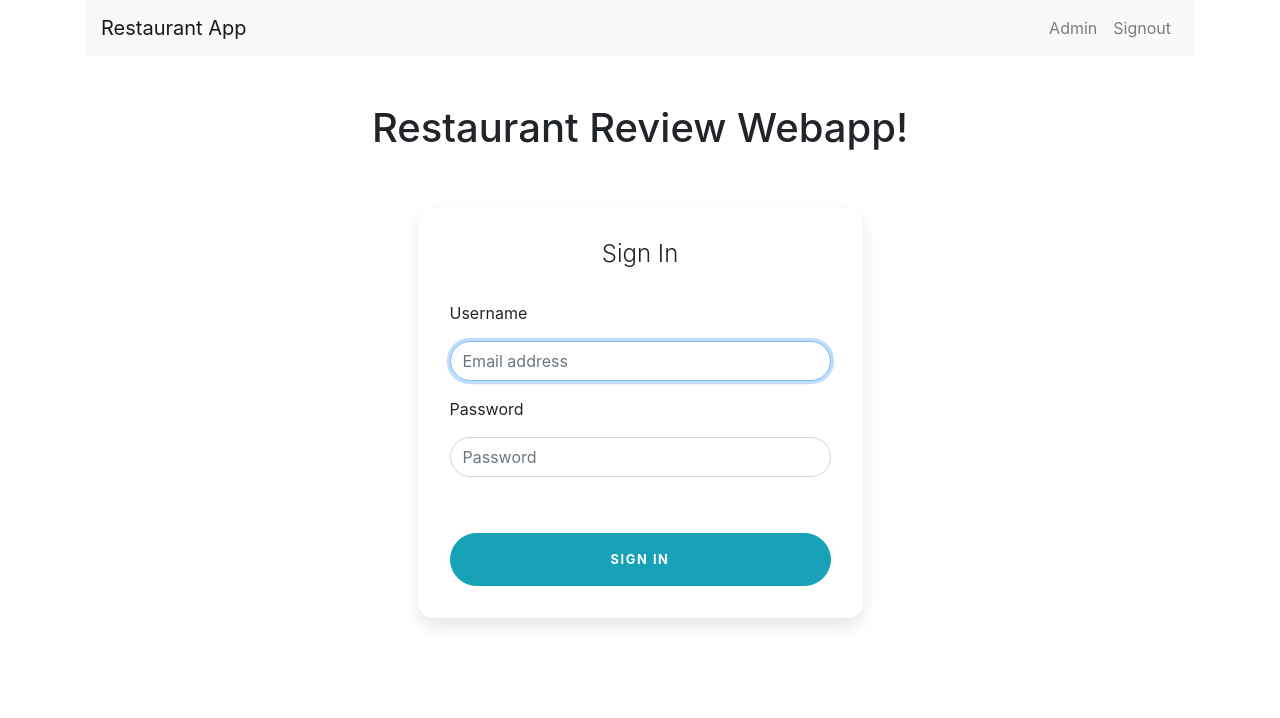
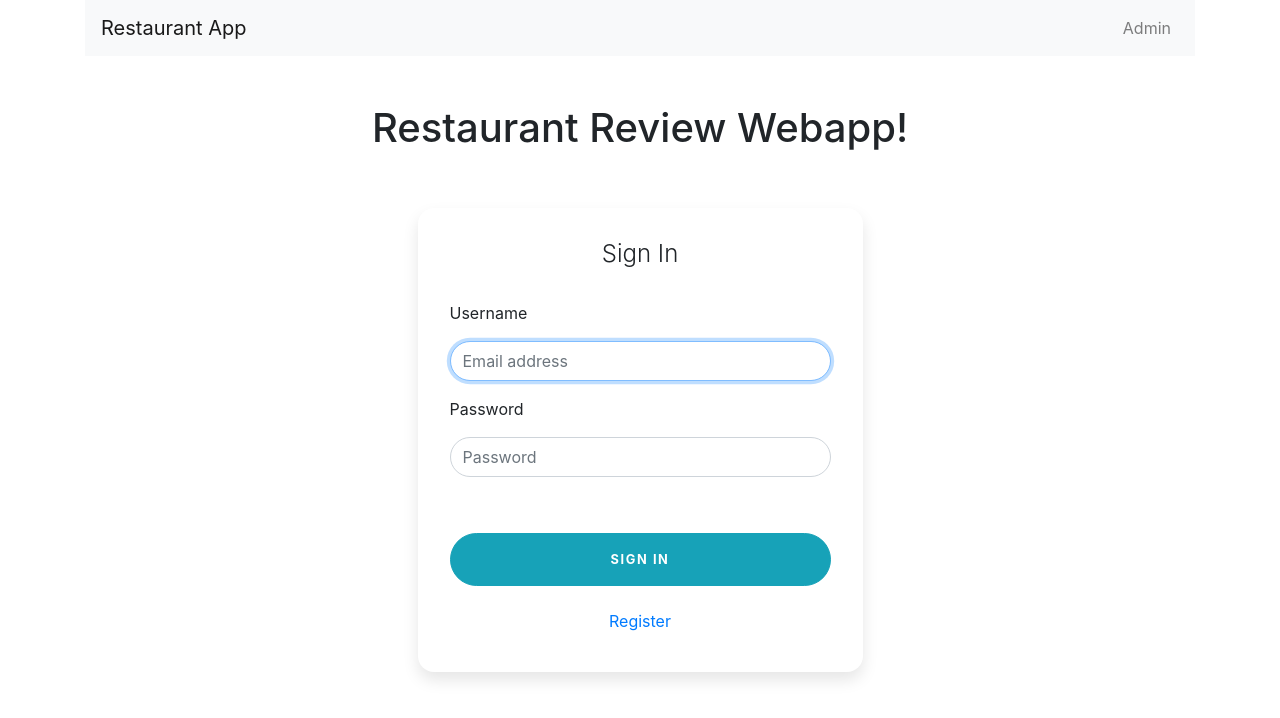
Before and after one commit to iverson52000/product-review-app, a React (Create React App) app in the folder react-restaurant/: page / in a window 1280 px wide. Shown: the top 718 px of the page. Built offline with nearby package versions, Linux system fonts and the light colour scheme; no server answers.

Commit message:
finished signin and register form. next connect to BE

```diff
--- a/react-restaurant/src/App.css
+++ b/react-restaurant/src/App.css
@@ -79,3 +79,7 @@
     height: 40px;
     margin-bottom: 0px;
   }
+
+  .avgRating{
+    color: rgb(235, 122, 17);
+  }
--- a/react-restaurant/src/App.js
+++ b/react-restaurant/src/App.js
@@ -1,55 +1,25 @@
 import React, { useContext } from 'react';
 import { AppContext } from './provider/AppProvider';
 
-import RestaurantCardList from "./components/RestaurantCardList";
-import DetailPage from "./components/DetailPage";
+import Navigation from './components/Navigation';
+import Signin from './components/Signin';
+import Register from './components/Register';
+import RestaurantCardList from './components/RestaurantCardList';
+import DetailPage from './components/DetailPage';
 
 import './App.css';
-import { Navbar, Nav } from 'react-bootstrap';
+
 
 function App() {
-  const { route, handleSignin } = useContext(AppContext);
+  const { route } = useContext(AppContext);
 
   return (
     <div className="container">
-      <Navbar bg="light" expand="lg">
-        <Navbar.Brand href="#home">Restaurant App</Navbar.Brand>
-        <Navbar.Toggle aria-controls="basic-navbar-nav" />
-        <Navbar.Collapse id="basic-navbar-nav">
-          <Nav className="ml-auto">
-            <Nav.Link href="http://127.0.0.1:8000/admin/" target="_blank">Admin</Nav.Link>
-            <Nav.Link href="#link">Signout</Nav.Link>
-          </Nav>
-        </Navbar.Collapse>
-      </Navbar>
+      <Navigation />
       { route === "signin" ? (
-          <div >
-              <h1 className="mt-5" style={{"textAlign": "center"}}>Restaurant Review Webapp!</h1>
-                <div className="row">
-                  <div className="col-sm-9 col-md-7 col-lg-5 mx-auto">
-                    <div className="card card-signin my-5">
-                      <div className="card-body">
-                        <h5 className="card-title text-center">Sign In</h5>
-                        <form className="form-signin" onSubmit={(event) => handleSignin(event)}>
-                          <div className="form-label-group">
-                          <label htmlFor="inputEmail">Username</label>
-                          <input type="text" id="inputEmail" className="form-control" placeholder="Email address" required autoFocus/>
-                          </div>
-                          <div className="form-label-group">
-                            <label htmlFor="inputPassword">Password</label>
-                            <input type="password" id="inputPassword" className="form-control" placeholder="Password" required/>
-                          </div>
-                          <div className="custom-control custom-checkbox mb-3">
-                            <input type="checkbox" className="custom-control-input" id="customCheck1"/>
-                            {/* <label className="custom-control-label" htmlFor="customCheck1">Remember password</label> */}
-                          </div>
-                          <button className="btn btn-lg btn-info btn-block text-uppercase" type="submit">Sign in</button>
-                        </form>
-                      </div>
-                    </div>
-                  </div>
-                </div>
-              </div>
+          <Signin />
+        ) : route === "register" ? (
+          <Register />
         ) : route === "list" ? (
           <>
             <h1 className="mt-5">Restaurant List</h1>
--- a/react-restaurant/src/components/DetailPage.jsx
+++ b/react-restaurant/src/components/DetailPage.jsx
@@ -51,7 +51,9 @@ function DetailPage() {
             <>
                 <button className="btn btn-link mt-3" onClick={() => { setRoute("list") }}>Back to list</button>
                 <h1>{restaurants[curIndex].name}</h1>
-                <h4 className="mb-3">overall average rating: {restaurants[curIndex].avgRating.toFixed(1)}</h4>
+                <h4 className="mb-3">overall average rating:
+                    <span className="avgRating"> {restaurants[curIndex].avgRating.toFixed(1)} </span>
+                </h4>
                 <h4>Highest rated review</h4>
                 <ReviewCard curReview={curReviews[ratingObj.max[1]]} />
                 <h4>Lowest rated review</h4>
--- /dev/null
+++ b/react-restaurant/src/components/Navigation.jsx
@@ -0,0 +1,27 @@
+import React, { useContext } from 'react';
+import { AppContext } from '../provider/AppProvider';
+
+import { Navbar, Nav } from 'react-bootstrap';
+
+function Navigation() {
+    const { route, handleSignout } = useContext(AppContext);
+
+    return (
+        <>
+            <Navbar bg="light" expand="lg">
+            <Navbar.Brand href="#home">Restaurant App</Navbar.Brand>
+            <Navbar.Toggle aria-controls="basic-navbar-nav" />
+            <Navbar.Collapse id="basic-navbar-nav">
+                <Nav className="ml-auto">
+                <Nav.Link href="http://127.0.0.1:8000/admin/" target="_blank">Admin</Nav.Link>
+                {(route !== "signin" && route !== "register") &&
+                    <Nav.Link onClick={(event) => handleSignout(event)}>Signout</Nav.Link>
+                }
+                </Nav>
+            </Navbar.Collapse>
+            </Navbar>
+        </>
+    );
+  }
+
+  export default Navigation;
--- /dev/null
+++ b/react-restaurant/src/components/Register.jsx
@@ -0,0 +1,45 @@
+import React, { useContext } from 'react';
+import { AppContext } from '../provider/AppProvider';
+
+function Register() {
+    const { handleRegister, setRoute } = useContext(AppContext);
+
+    return (
+        <>
+            <h1 className="mt-5" style={{ "textAlign": "center" }}>Restaurant Review Webapp!</h1>
+            <div className="row">
+                <div className="col-sm-9 col-md-7 col-lg-5 mx-auto">
+                    <div className="card card-signin my-5">
+                        <div className="card-body">
+                            <h5 className="card-title text-center">Register</h5>
+                            <form className="form-signin" onSubmit={(event) => handleRegister(event)}>
+                                <div className="form-label-group">
+                                    <label htmlFor="inputEmail">Username</label>
+                                    <input type="text" className="form-control" placeholder="Email address" required autoFocus />
+                                </div>
+                                <div className="form-label-group">
+                                    <label htmlFor="inputPassword">Password</label>
+                                    <input type="password" className="form-control" placeholder="Password" required />
+                                </div>
+                                <div className="form-label-group">
+                                    <label htmlFor="inputPassword">Confirm password</label>
+                                    <input type="password" className="form-control" placeholder="Password" required />
+                                </div>
+                                <div className="custom-control custom-checkbox mb-3">
+                                    <input type="checkbox" className="custom-control-input" id="customCheck1" />
+                                    {/* <label className="custom-control-label" htmlFor="customCheck1">Remember password</label> */}
+                                </div>
+                                <button className="btn btn-lg btn-info btn-block text-uppercase" type="submit">Register</button>
+                            </form>
+                            <div className="text-center">
+                                <button className="btn btn-link mt-3" onClick={() => { setRoute("signin") }}>Sign in</button>
+                            </div>
+                        </div>
+                    </div>
+                </div>
+            </div>
+        </>
+    );
+}
+
+export default Register;
--- a/react-restaurant/src/components/RestaurantCard.jsx
+++ b/react-restaurant/src/components/RestaurantCard.jsx
@@ -7,7 +7,7 @@ function RestaurantCard({ restaurant }) {
     return (
         <div className="restaurantCard">
             <h4>{restaurant.name}</h4>
-            <h5>Average rating: {restaurant.avgRating.toFixed(1)}</h5>
+            <h5 >Average rating: <span className="avgRating">{restaurant.avgRating.toFixed(1)}</span></h5>
             <button className="btn btn-info"
                 onClick={() => {
                     setRoute("detail");
--- /dev/null
+++ b/react-restaurant/src/components/Signin.jsx
@@ -0,0 +1,41 @@
+import React, { useContext } from 'react';
+import { AppContext } from '../provider/AppProvider';
+
+function Signin() {
+    const { handleSignin, setRoute } = useContext(AppContext);
+
+    return (
+        <>
+            <h1 className="mt-5" style={{"textAlign": "center"}}>Restaurant Review Webapp!</h1>
+            <div className="row">
+                <div className="col-sm-9 col-md-7 col-lg-5 mx-auto">
+                    <div className="card card-signin my-5">
+                    <div className="card-body">
+                        <h5 className="card-title text-center">Sign In</h5>
+                        <form className="form-signin" onSubmit={(event) => handleSignin(event)}>
+                            <div className="form-label-group">
+                            <label htmlFor="inputEmail">Username</label>
+                            <input type="text" id="inputEmail" className="form-control" placeholder="Email address" required autoFocus/>
+                            </div>
+                            <div className="form-label-group">
+                                <label htmlFor="inputPassword">Password</label>
+                                <input type="password" id="inputPassword" className="form-control" placeholder="Password" required/>
+                            </div>
+                            <div className="custom-control custom-checkbox mb-3">
+                                <input type="checkbox" className="custom-control-input" id="customCheck1"/>
+                                {/* <label className="custom-control-label" htmlFor="customCheck1">Remember password</label> */}
+                            </div>
+                            <button className="btn btn-lg btn-info btn-block text-uppercase" type="submit">Sign in</button>
+                        </form>
+                        <div className="text-center">
+                                <button className="btn btn-link mt-3" onClick={() => {setRoute("register")}}>Register</button>
+                        </div>
+                    </div>
+                    </div>
+                </div>
+            </div>
+        </>
+    );
+  }
+
+  export default Signin;
```
Also changed, not shown: react-restaurant/src/provider/AppProvider.jsx (+14 -0 lines).
